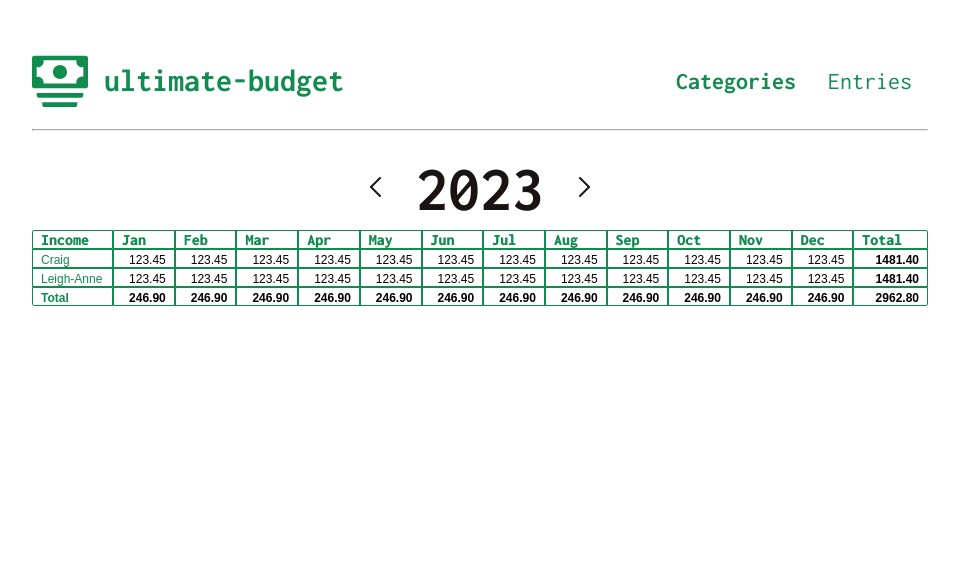
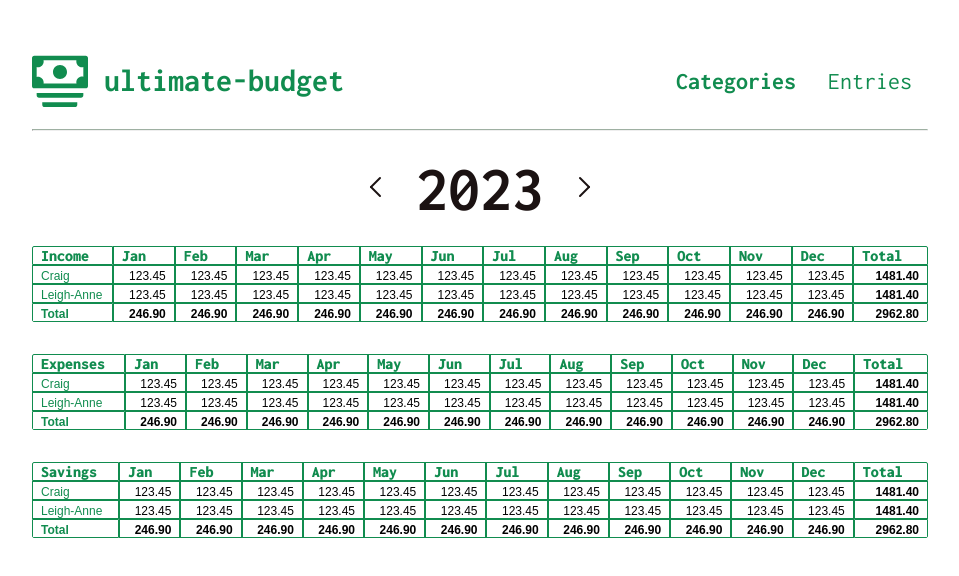
Before and after one commit to CraigBanach/ultimate-budget, a Next.js app: page /categories in a window 1280 px wide. Shown: the top 576 px of the page, without its empty margins (160-1119 px from the left). Built offline with nearby package versions, Linux system fonts and the light colour scheme.

Commit message:
Added editable category tables

```diff
--- /dev/null
+++ b/src/app/categories/CategoryService.tsx
@@ -0,0 +1,92 @@
+import { CategoryData } from "../components/categoryTable/CategoryData";
+
+interface Props {
+  getCategoryData: () => Array<CategoryData>;
+}
+
+export const useCategoryService = () => {
+  const getCategoryData = (): Array<CategoryData> => {
+    return [
+      {
+        tableCategory: "Income",
+        rows: [
+          {
+            name: "Craig",
+            values: [
+              123.45, 123.45, 123.45, 123.45, 123.45, 123.45, 123.45, 123.45,
+              123.45, 123.45, 123.45, 123.45,
+            ],
+          },
+          {
+            name: "Leigh-Anne",
+            values: [
+              123.45, 123.45, 123.45, 123.45, 123.45, 123.45, 123.45, 123.45,
+              123.45, 123.45, 123.45, 123.45,
+            ],
+          },
+          {
+            name: "Total",
+            values: [
+              246.9, 246.9, 246.9, 246.9, 246.9, 246.9, 246.9, 246.9, 246.9,
+              246.9, 246.9, 246.9,
+            ],
+          },
+        ],
+      },
+      {
+        tableCategory: "Expenses",
+        rows: [
+          {
+            name: "Craig",
+            values: [
+              123.45, 123.45, 123.45, 123.45, 123.45, 123.45, 123.45, 123.45,
+              123.45, 123.45, 123.45, 123.45,
+            ],
+          },
+          {
+            name: "Leigh-Anne",
+            values: [
+              123.45, 123.45, 123.45, 123.45, 123.45, 123.45, 123.45, 123.45,
+              123.45, 123.45, 123.45, 123.45,
+            ],
+          },
+          {
+            name: "Total",
+            values: [
+              246.9, 246.9, 246.9, 246.9, 246.9, 246.9, 246.9, 246.9, 246.9,
+              246.9, 246.9, 246.9,
+            ],
+          },
+        ],
+      },
+      {
+        tableCategory: "Savings",
+        rows: [
+          {
+            name: "Craig",
+            values: [
+              123.45, 123.45, 123.45, 123.45, 123.45, 123.45, 123.45, 123.45,
+              123.45, 123.45, 123.45, 123.45,
+            ],
+          },
+          {
+            name: "Leigh-Anne",
+            values: [
+              123.45, 123.45, 123.45, 123.45, 123.45, 123.45, 123.45, 123.45,
+              123.45, 123.45, 123.45, 123.45,
+            ],
+          },
+          {
+            name: "Total",
+            values: [
+              246.9, 246.9, 246.9, 246.9, 246.9, 246.9, 246.9, 246.9, 246.9,
+              246.9, 246.9, 246.9,
+            ],
+          },
+        ],
+      },
+    ];
+  };
+
+  return { getCategoryData };
+};
--- a/src/app/categories/page.tsx
+++ b/src/app/categories/page.tsx
@@ -1,12 +1,20 @@
+import { table } from "console";
 import CategoryTable from "../components/categoryTable/CategoryTable";
 import YearSelect from "../components/yearSelect/YearSelect";
+import { useCategoryService } from "./CategoryService";
 import styles from "./page.module.css";
 
 const Categories = () => {
+  const { getCategoryData } = useCategoryService();
+
   return (
     <div className={styles.categoryContainer}>
       <YearSelect />
-      <CategoryTable />
+      {getCategoryData().map((tableData, index) => {
+        return (
+          <CategoryTable key={tableData.tableCategory} tableData={tableData} />
+        );
+      })}
     </div>
   );
 };
--- /dev/null
+++ b/src/app/components/categoryTable/CategoryData.ts
@@ -0,0 +1,7 @@
+export interface CategoryData {
+  tableCategory: string;
+  rows: Array<{
+    name: string;
+    values: Array<number>;
+  }>;
+}
--- a/src/app/components/categoryTable/CategoryTable.module.css
+++ b/src/app/components/categoryTable/CategoryTable.module.css
@@ -1,3 +1,4 @@
 .categoryTable {
+    margin: 1rem 0;
     border-spacing: 0;
 }
--- a/src/app/components/categoryTable/CategoryTable.tsx
+++ b/src/app/components/categoryTable/CategoryTable.tsx
@@ -1,8 +1,34 @@
+"use client";
+
 import NumberCell from "./NumberCell";
 import TextCell from "./TextCell";
 import styles from "./CategoryTable.module.css";
+import { CategoryData } from "./CategoryData";
+import { useState } from "react";
 
-const CategoryTable = () => {
+interface Props {
+  tableData: CategoryData;
+}
+
+const CategoryTable = ({ tableData: initialTableData }: Props): JSX.Element => {
+  const [tableData, setTableData] = useState(initialTableData);
+
+  const updateData = (rowIndex: number, columnId: number, value: any) => {
+    setTableData((old) => ({
+      ...old,
+      rows: old.rows.map((row, index) => {
+        if (index === rowIndex) {
+          const retVal = {
+            ...row,
+          };
+          retVal.values[columnId - 1] = value;
+          return retVal;
+        }
+        return row;
+      }),
+    }));
+  };
+
   return (
     <table className={styles.categoryTable}>
       <thead>
@@ -10,7 +36,7 @@ const CategoryTable = () => {
       </thead>
       <tbody>
         <tr>
-          <th>Income</th>
+          <th>{tableData.tableCategory}</th>
           <th>Jan</th>
           <th>Feb</th>
           <th>Mar</th>
@@ -25,54 +51,36 @@ const CategoryTable = () => {
           <th>Dec</th>
           <th>Total</th>
         </tr>
-        <tr className={styles.tableRow}>
-          <TextCell value="Craig" />
-          <NumberCell value={123.45} />
-          <NumberCell value={123.45} />
-          <NumberCell value={123.45} />
-          <NumberCell value={123.45} />
-          <NumberCell value={123.45} />
-          <NumberCell value={123.45} />
-          <NumberCell value={123.45} />
-          <NumberCell value={123.45} />
-          <NumberCell value={123.45} />
-          <NumberCell value={123.45} />
-          <NumberCell value={123.45} />
-          <NumberCell value={123.45} />
-          <NumberCell value={1481.4} />
-        </tr>
-        <tr>
-          <TextCell value="Leigh-Anne" />
-          <NumberCell value={123.45} />
-          <NumberCell value={123.45} />
-          <NumberCell value={123.45} />
-          <NumberCell value={123.45} />
-          <NumberCell value={123.45} />
-          <NumberCell value={123.45} />
-          <NumberCell value={123.45} />
-          <NumberCell value={123.45} />
-          <NumberCell value={123.45} />
-          <NumberCell value={123.45} />
-          <NumberCell value={123.45} />
-          <NumberCell value={123.45} />
-          <NumberCell value={1481.4} />
-        </tr>
-        <tr className={styles.tableRow}>
-          <TextCell value="Total" />
-          <NumberCell value={246.9} />
-          <NumberCell value={246.9} />
-          <NumberCell value={246.9} />
-          <NumberCell value={246.9} />
-          <NumberCell value={246.9} />
-          <NumberCell value={246.9} />
-          <NumberCell value={246.9} />
-          <NumberCell value={246.9} />
-          <NumberCell value={246.9} />
-          <NumberCell value={246.9} />
-          <NumberCell value={246.9} />
-          <NumberCell value={246.9} />
-          <NumberCell value={2962.8} />
-        </tr>
+        {tableData.rows.map(
+          (row: { name: string | undefined; values: any[] }, rowIndex) => {
+            return (
+              <tr key={row.name} className={styles.tableRow}>
+                <TextCell value={row.name} />
+                {row.values.map((cellValue, index) => {
+                  return (
+                    <NumberCell
+                      key={index + 1}
+                      value={cellValue}
+                      rowIndex={rowIndex}
+                      columnId={index + 1}
+                      updateData={updateData}
+                    />
+                  );
+                })}
+                <NumberCell
+                  key="total"
+                  value={row.values.reduce(
+                    (partialSum, x) => partialSum + x,
+                    0
+                  )}
+                  rowIndex={rowIndex}
+                  columnId={13}
+                  updateData={() => {}}
+                />
+              </tr>
+            );
+          }
+        )}
       </tbody>
     </table>
   );
--- a/src/app/components/categoryTable/NumberCell.tsx
+++ b/src/app/components/categoryTable/NumberCell.tsx
@@ -1,16 +1,41 @@
+import { ChangeEvent, useEffect, useState } from "react";
 import styles from "./NumberCell.module.css";
 
 interface Props {
   value?: number;
+  rowIndex: number;
+  columnId: number;
+  updateData: (index: number, columnId: number, value: number) => void;
 }
 
-const NumberCell = ({ value = 0 }: Props) => {
+const NumberCell = ({
+  value: initialValue = 0,
+  rowIndex,
+  columnId,
+  updateData,
+}: Props) => {
+  const [value, setValue] = useState(initialValue.toFixed(2));
+
+  const onChange = ({ target: { value } }: ChangeEvent<HTMLInputElement>) => {
+    if (typeof +value === "number") setValue(value);
+  };
+
+  const onBlur = () => {
+    updateData(rowIndex, columnId, +value);
+  };
+
+  useEffect(() => {
+    setValue(initialValue.toFixed(2));
+  }, [initialValue]);
+
   return (
     <td className={styles.numberCell}>
       <input
         className={styles.numberInput}
         type="text"
-        value={value.toFixed(2)}
+        value={value}
+        onChange={onChange}
+        onBlur={onBlur}
       />
     </td>
   );
--- a/src/app/components/categoryTable/TextCell.tsx
+++ b/src/app/components/categoryTable/TextCell.tsx
@@ -7,7 +7,7 @@ interface Props {
 const TextCell = ({ value = "" }: Props) => {
   return (
     <td className={styles.textCell}>
-      <input className={styles.textInput} type="text" value={value} />
+      <input className={styles.textInput} type="text" value={value} readOnly />
     </td>
   );
 };
```
